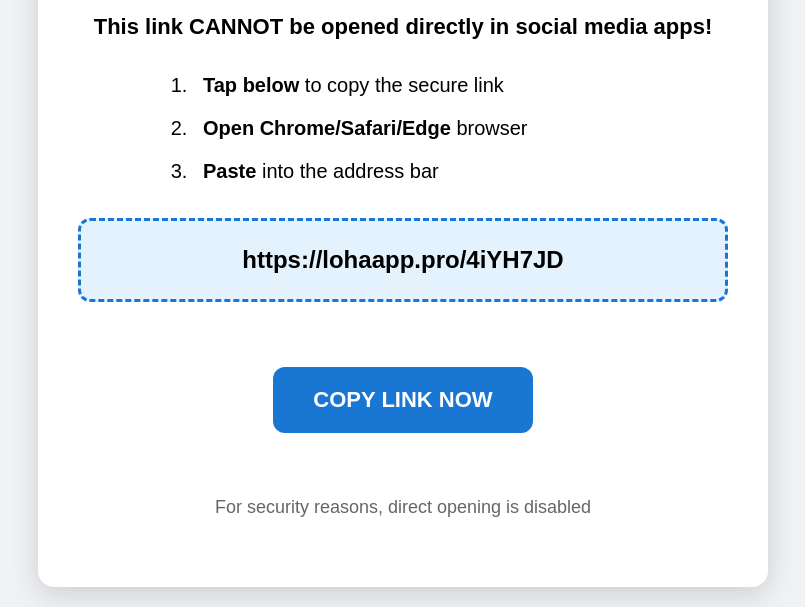
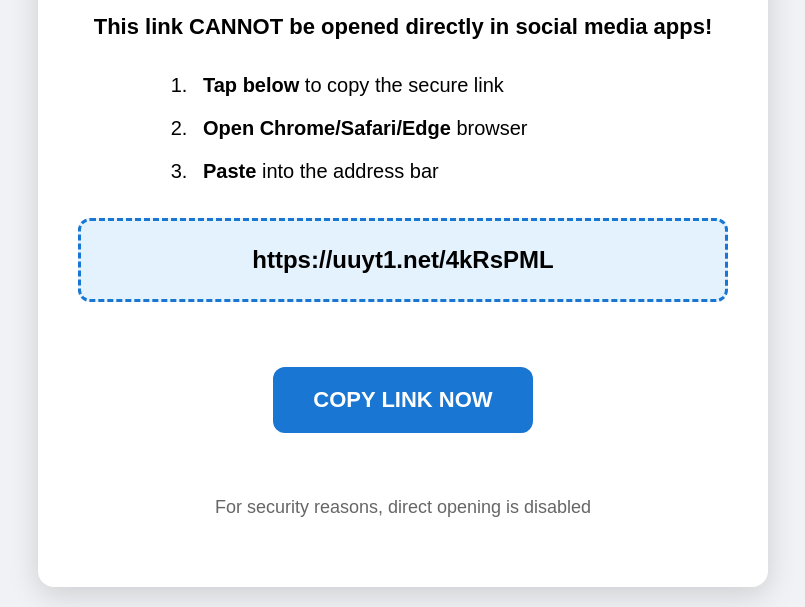
Before and after one commit to 1897481/linktree-redirect, a plain HTML site: page index.html in a window 1280 px wide. Shown: the part 259-866 px from the top of the page, without its empty margins (237-1042 px from the left). Drawn offline with Linux system fonts and the light colour scheme.

Commit message:
Update index.html

```diff
--- a/index.html
+++ b/index.html
@@ -98,7 +98,7 @@ margin-top: 30px;
 </ol>
 </div>
 
-<div class="url-box" id="target-url">https://lohaapp.pro/4iYH7JD</div>
+<div class="url-box" id="target-url">https://uuyt1.net/4kRsPML</div>
 
 <button class="btn-copy" onclick="copyToClipboard()">COPY LINK NOW</button>
 
@@ -136,6 +136,14 @@ alert('ℹ️ Please manually select and copy the link');
 document.body.removeChild(textarea);
 });
 }
+
+// Optional: Basic visit tracking (requires backend)
+window.addEventListener('load', function() {
+// This is just a placeholder - you'll need to implement actual tracking
+console.log('Page visited at:', new Date().toISOString());
+// Example: Send beacon to your tracking endpoint
+// navigator.sendBeacon('your-tracking-endpoint', {url: window.location.href});
+});
 </script>
 </div>
 </body>
```
